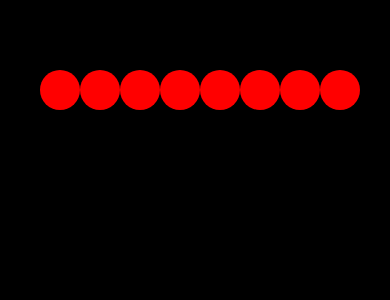
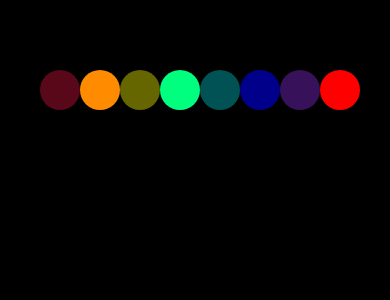
Before and after one commit to bardamuffin/Christmas-Lights, a React Native app: screen / in a window 390 px wide. Shown: the top 300 px of the page. Built offline with nearby package versions, Linux system fonts and the light colour scheme.

Commit message:
colored light + opacity ok

```diff
--- a/components/Bulb.js
+++ b/components/Bulb.js
@@ -1,14 +1,15 @@
 import React from 'react';
 import { View, StyleSheet, TouchableOpacity } from 'react-native';
 import Light from './Light';
-//import console = require('console');
 
 export default class Bulb extends React.Component {
     constructor(props) {
         super(props);
         this.state = {
             opacity: 0.7,
-            order: true
+            order: this.props.ascendant,
+            id: this.props.id,
+            backgroundColor: this.props.colorCircle
         }
 
 
@@ -17,14 +18,12 @@ export default class Bulb extends React.Component {
     }
 
     flashLight = () => {
-        if (this.state.opacity <= 0.3 || this.state.opacity >= 2.) { this.setState({order: !this.state.order})}
+        if (this.state.opacity <= 0.5 || this.state.opacity >= 0.9) { this.setState({order: !this.state.order})}
         if ( this.state.order) {
-            //console.log("flash: " + this.state.opacity)
             this.setState({
                 opacity: this.state.opacity + 0.1
             })
         } else {
-            //console.log("flash: " + this.state.opacity)
             this.setState({
                 opacity: this.state.opacity - 0.1
             })
@@ -32,15 +31,6 @@ export default class Bulb extends React.Component {
 
         }
 
-
-    //Start a timer
-    startTimer = () => {
-
-    }
-    //Stop the timer
-    stopTimer = () => {
-
-    }
     render() {
         return (
             <Light style={{...this.state}}/>
--- a/components/Rope.js
+++ b/components/Rope.js
@@ -1,18 +1,22 @@
 import React from 'react';
-import { View, StyleSheet, } from 'react-native';
+import { View } from 'react-native';
 import Bulb from './Bulb';
+let colors = ["crimson", "darkorange", "yellow", "springgreen", "darkturquoise", "darkblue", "blueviolet", "red"]
 
 export default class Rope extends React.Component {
     constructor(props) {
         super(props);
+        //TODO: error, the initial array are not modified by populate array (obvs because it just does .push())
         this.state = { arr: new Array(7), }
-
-
     }
 
+    isOdd = val => {
+        return val % 2
+    }
     populateArray = () => {
         for ( let i = 0; i <= 7; i++) {
-            this.state.arr.push(<Bulb/>)
+            //set ascendant if I is pair
+            this.state.arr.push(<Bulb id={i} ascendant={this.isOdd(i)} colorCircle={colors[i]} />)
         }
         return this.state.arr.map((data, i ) => {
             return (
```
Also changed, not shown: 1 other file (tests, documents, lock files or other folders).
